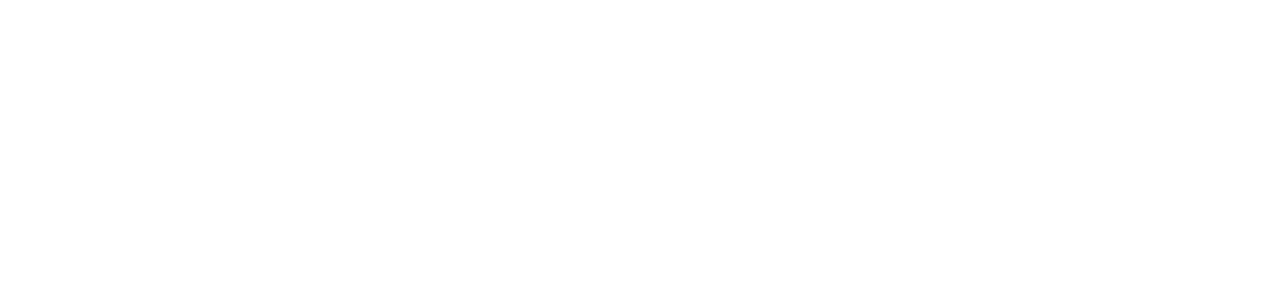
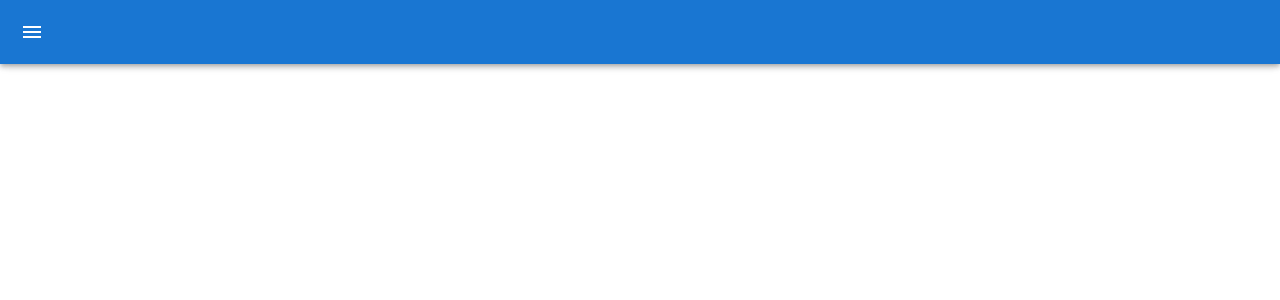
Before and after one commit to devofficer/airports-frontend, a React (Create React App) app: page / in a window 1280 px wide. Shown: the top 300 px of the page. Built offline with nearby package versions, Linux system fonts and the light colour scheme.

Commit message:
feat: implement main layout of application

```diff
--- a/package.json
+++ b/package.json
@@ -5,6 +5,7 @@
   "dependencies": {
     "@emotion/react": "^11.10.4",
     "@emotion/styled": "^11.10.4",
+    "@mui/icons-material": "^5.10.9",
     "@mui/material": "^5.10.9",
     "@testing-library/jest-dom": "^5.14.1",
     "@testing-library/react": "^13.0.0",
@@ -13,6 +14,7 @@
     "@types/node": "^16.7.13",
     "@types/react": "^18.0.0",
     "@types/react-dom": "^18.0.0",
+    "google-map-react": "^2.2.0",
     "react": "^18.2.0",
     "react-dom": "^18.2.0",
     "react-scripts": "5.0.1",
--- a/src/App.tsx
+++ b/src/App.tsx
@@ -1,8 +1,9 @@
 import React from 'react';
+import MainLayout from './layout/MainLayout';
 
 function App() {
   return (
-    <div className="App" />
+    <MainLayout />
   );
 }
 
--- /dev/null
+++ b/src/config/index.ts
@@ -0,0 +1 @@
+export const drawerWidth = 240;
--- /dev/null
+++ b/src/layout/AppBar.tsx
@@ -0,0 +1,49 @@
+import MuiAppBar, { AppBarProps as MuiAppBarProps } from '@mui/material/AppBar';
+import Toolbar from '@mui/material/Toolbar';
+import MenuIcon from '@mui/icons-material/Menu';
+import IconButton from '@mui/material/IconButton';
+import { styled } from '@mui/material/styles';
+import { drawerWidth } from '../config';
+
+interface StyledAppBarProps extends MuiAppBarProps {
+  open?: boolean;
+}
+
+const StyledAppBar = styled(MuiAppBar, {
+  shouldForwardProp: (prop) => prop !== 'open',
+})<StyledAppBarProps>(({ theme, open }) => ({
+  transition: theme.transitions.create(['margin', 'width'], {
+    easing: theme.transitions.easing.sharp,
+    duration: theme.transitions.duration.leavingScreen,
+  }),
+  ...(open && {
+    width: `calc(100% - ${drawerWidth}px)`,
+    marginLeft: `${drawerWidth}px`,
+    transition: theme.transitions.create(['margin', 'width'], {
+      easing: theme.transitions.easing.easeOut,
+      duration: theme.transitions.duration.enteringScreen,
+    }),
+  }),
+}));
+
+interface AppBarProps extends StyledAppBarProps {
+  onDrawerOpen: () => void;
+}
+
+const AppBar: React.FC<AppBarProps> = ({ open, onDrawerOpen }) => (
+  <StyledAppBar position="fixed" open={open}>
+    <Toolbar>
+      <IconButton
+        color="inherit"
+        aria-label="open drawer"
+        onClick={onDrawerOpen}
+        edge="start"
+        sx={{ mr: 2, ...(open && { display: 'none' }) }}
+      >
+        <MenuIcon />
+      </IconButton>
+    </Toolbar>
+  </StyledAppBar>
+);
+
+export default AppBar;
--- /dev/null
+++ b/src/layout/Drawer.tsx
@@ -0,0 +1,50 @@
+import { styled, useTheme } from '@mui/material/styles';
+import MuiDrawer from '@mui/material/Drawer';
+import IconButton from '@mui/material/IconButton';
+import Divider from '@mui/material/Divider';
+import ChevronLeftIcon from '@mui/icons-material/ChevronLeft';
+import ChevronRightIcon from '@mui/icons-material/ChevronRight';
+import { drawerWidth } from '../config';
+
+export const DrawerHeader = styled('div')(({ theme }) => ({
+  display: 'flex',
+  alignItems: 'center',
+  padding: theme.spacing(0, 1),
+  // necessary for content to be below app bar
+  ...theme.mixins.toolbar,
+  justifyContent: 'flex-end',
+}));
+
+type DrawerProps = {
+  open: boolean,
+  onDrawerClose: () => void
+}
+
+const Drawer: React.FC<DrawerProps> = ({ open, onDrawerClose }) => {
+  const theme = useTheme();
+
+  return (
+    <MuiDrawer
+      sx={{
+        width: drawerWidth,
+        flexShrink: 0,
+        '& .MuiDrawer-paper': {
+          width: drawerWidth,
+          boxSizing: 'border-box',
+        },
+      }}
+      variant="persistent"
+      anchor="left"
+      open={open}
+    >
+      <DrawerHeader>
+        <IconButton onClick={onDrawerClose}>
+          {theme.direction === 'ltr' ? <ChevronLeftIcon /> : <ChevronRightIcon />}
+        </IconButton>
+      </DrawerHeader>
+      <Divider />
+    </MuiDrawer>
+  );
+};
+
+export default Drawer;
--- /dev/null
+++ b/src/layout/Main.tsx
@@ -0,0 +1,23 @@
+import { styled } from '@mui/material/styles';
+import { drawerWidth } from "../config";
+
+const Main = styled('main', { shouldForwardProp: (prop) => prop !== 'open' })<{
+  open?: boolean;
+}>(({ theme, open }) => ({
+  flexGrow: 1,
+  padding: theme.spacing(3),
+  transition: theme.transitions.create('margin', {
+    easing: theme.transitions.easing.sharp,
+    duration: theme.transitions.duration.leavingScreen,
+  }),
+  marginLeft: `-${drawerWidth}px`,
+  ...(open && {
+    transition: theme.transitions.create('margin', {
+      easing: theme.transitions.easing.easeOut,
+      duration: theme.transitions.duration.enteringScreen,
+    }),
+    marginLeft: 0,
+  }),
+}));
+
+export default Main;
--- /dev/null
+++ b/src/layout/MainLayout.tsx
@@ -0,0 +1,33 @@
+import React from 'react';
+import Box from '@mui/material/Box';
+import AppBar from './AppBar';
+import Main from './Main';
+import Drawer, { DrawerHeader } from './Drawer';
+
+const MainLayout: React.FC<{ children?: React.ReactNode }> = ({ children }) => {
+  const [open, setOpen] = React.useState(false);
+
+  const handleDrawerOpen = () => {
+    setOpen(true);
+  };
+
+  const handleDrawerClose = () => {
+    setOpen(false);
+  };
+
+  return (
+    <Box sx={{ display: 'flex' }}>
+      <AppBar
+        open={open}
+        onDrawerOpen={handleDrawerOpen}
+      />
+      <Drawer open={open} onDrawerClose={handleDrawerClose} />
+      <Main open={open}>
+        <DrawerHeader />
+        {children}
+      </Main>
+    </Box>
+  );
+};
+
+export default MainLayout;
```
Also changed, not shown: 1 other file (tests, documents, lock files or other folders).
